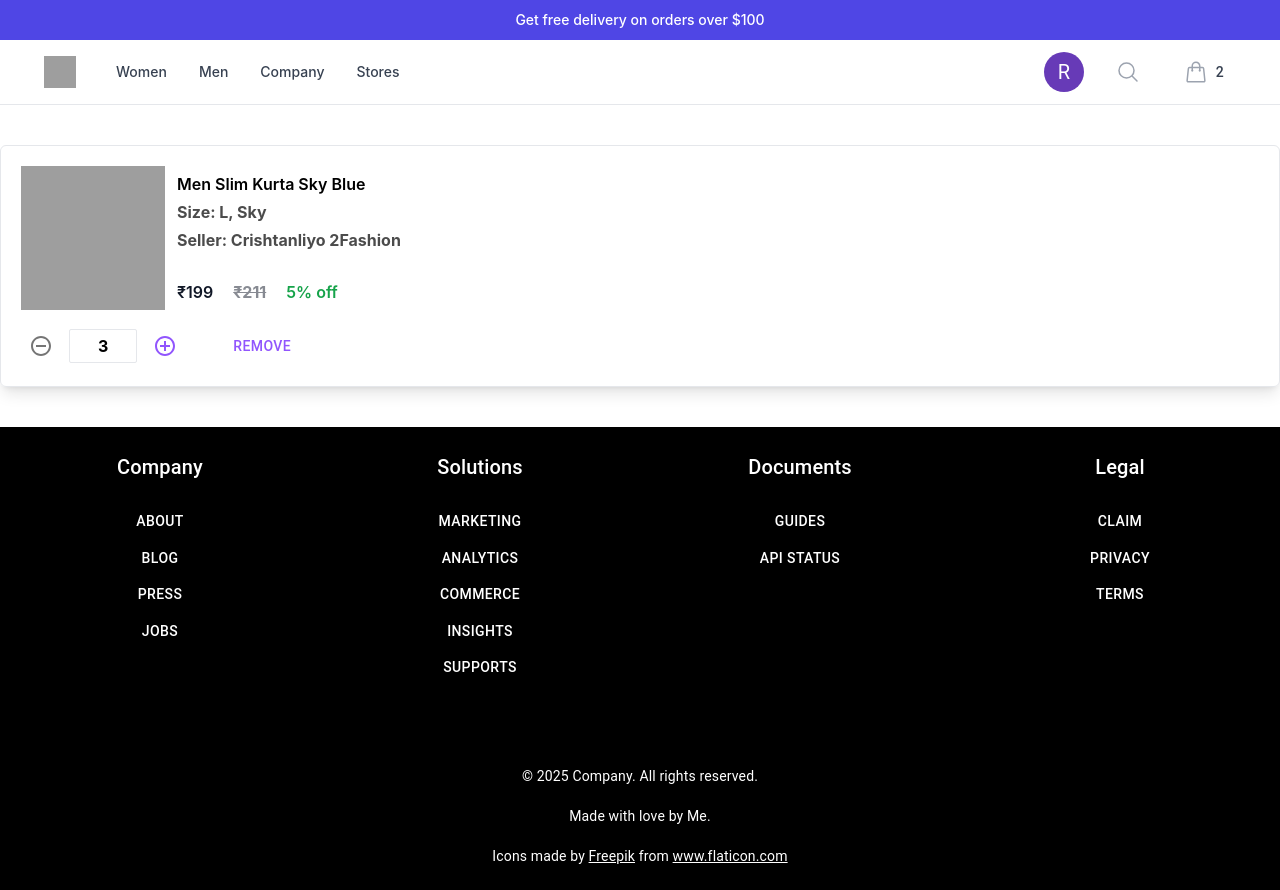
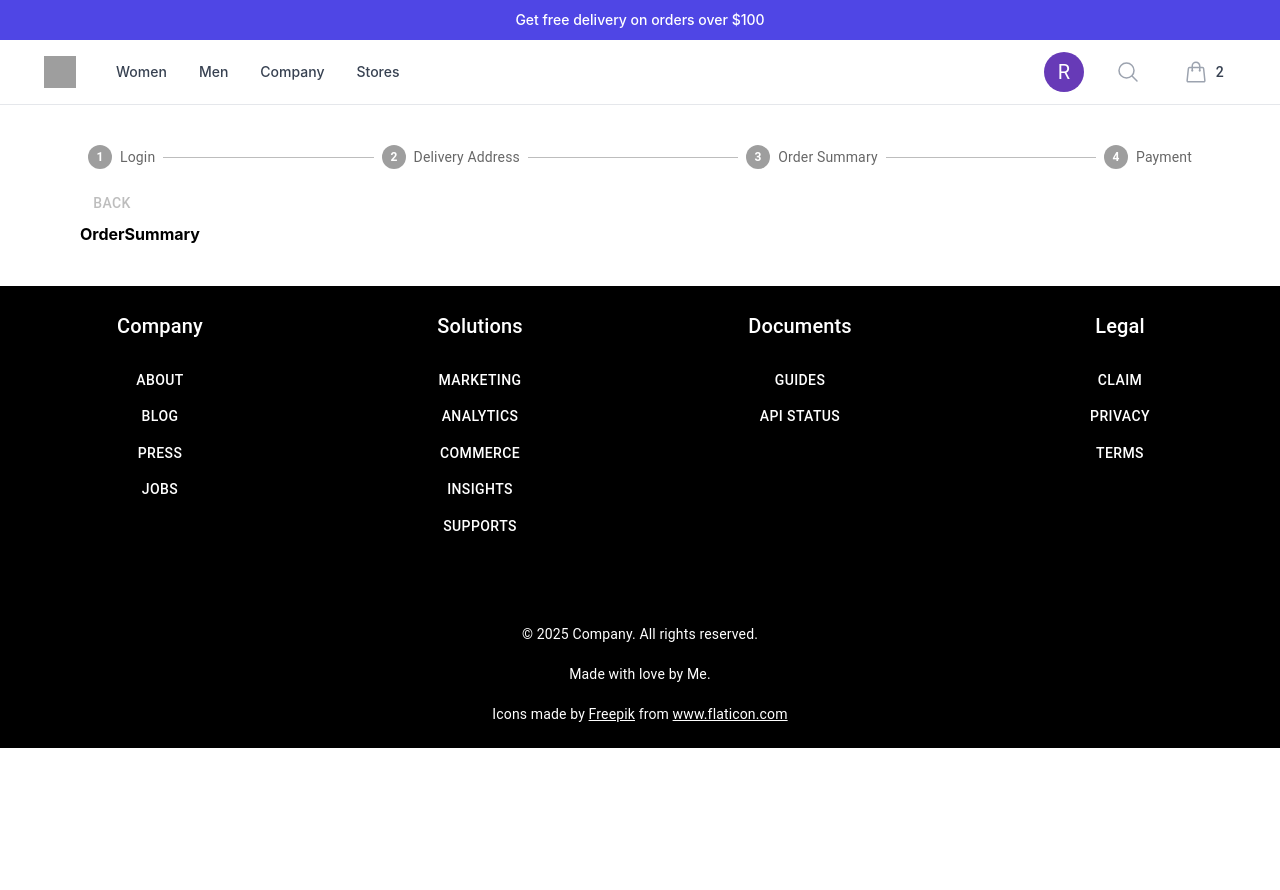
Before and after one commit to Udit063/E-commerce, a React (Create React App) app: page / in a window 1280 px wide. After the commit the page ends 800 px from the top, so only its background shows below. Built offline with nearby package versions, Linux system fonts and the light colour scheme; grey boxes are pictures that could not be loaded.

Commit message:
added the checkout and cart basic layout

```diff
--- a/src/App.js
+++ b/src/App.js
@@ -1,5 +1,6 @@
 import "./App.css";
 import Cart from "./customer/components/Cart/Cart";
+import {Checkout} from "./customer/components/Checkout/Checkout";
 import Footer from "./customer/components/Footer/Footer";
 import Navigation from "./customer/components/navigation/Navigation";
 import HomePage from "./customer/components/pages/HomePage/HomePage";
@@ -14,7 +15,8 @@ function App() {
         {/* <HomePage /> */}
         {/* <Product /> */}
         {/* <ProductDetails /> */}
-        <Cart />
+        {/* <Cart /> */}
+        <Checkout />
       </div>
       <Footer />
     </div>
--- a/src/customer/components/Cart/Cart.jsx
+++ b/src/customer/components/Cart/Cart.jsx
@@ -1,10 +1,45 @@
-import React from "react";
+import { Button } from "@mui/material";
 import { CartItem } from "./CartItem";
 
 const Cart = () => {
   return (
     <div>
-      <CartItem />
+      <div className="lg:grid grid-cols-3 lg:px-16 relative">
+        <div className="col-span-2">
+          <CartItem />
+        </div>
+        <div className="px-5 sticky top-0 h-[100vh] mt-5 lg:mt-0">
+          <div className="border">
+            <p className="uppercase font-bold opacity-60 pb-4">Price details</p>
+            <hr />
+            <div className="space-y-3 font-semibold mb-10">
+              <div className="flex justify-between pt-3 text-black">
+                <span>Price</span>
+                <span>₹4697</span>
+              </div>
+              <div className="flex justify-between pt-3 text-black">
+                <span>Discount</span>
+                <span className="text-green-600">-₹697</span>
+              </div>
+              <div className="flex justify-between pt-3 text-black">
+                <span>Delivery Charge</span>
+                <span className="text-green-600">Free</span>
+              </div>
+              <div className="flex justify-between pt-3 text-black">
+                <span>Total Amount</span>
+                <span className="text-green-600">₹4697</span>
+              </div>
+            </div>
+            <Button
+              variant="contained"
+              className="w-full mt-5"
+              sx={{ px: "2.5rem", py: "0.7rem", bgcolor: "#9155fd" }}
+            >
+              Checkout
+            </Button>
+          </div>
+        </div>
+      </div>
     </div>
   );
 };
--- /dev/null
+++ b/src/customer/components/Checkout/Checkout.jsx
@@ -0,0 +1,68 @@
+import * as React from "react";
+import Box from "@mui/material/Box";
+import Stepper from "@mui/material/Stepper";
+import Step from "@mui/material/Step";
+import StepLabel from "@mui/material/StepLabel";
+import Button from "@mui/material/Button";
+import Typography from "@mui/material/Typography";
+import { useLocation } from "react-router-dom";
+import DeliveryAddressForm from "./DeliveryAddressForm";
+import OrderSummary from "./OrderSummary";
+
+const steps = ["Login", "Delivery Address", "Order Summary", "Payment"];
+
+export const Checkout = () => {
+  const [activeStep, setActiveStep] = React.useState(0);
+  const location = useLocation();
+  const querySearch = new URLSearchParams(location.search);
+
+  const step = querySearch.get("step");
+
+  const handleNext = () => {
+    setActiveStep((prevActiveStep) => prevActiveStep + 1);
+  };
+
+  const handleBack = () => {
+    setActiveStep((prevActiveStep) => prevActiveStep - 1);
+  };
+
+  return (
+    <div className="px-10 lg:px-20">
+      <Box sx={{ width: "100%" }}>
+        <Stepper activeStep={step}>
+          {steps.map((label, index) => {
+            const stepProps = {};
+            const labelProps = {};
+            return (
+              <Step key={label} {...stepProps}>
+                <StepLabel {...labelProps}>{label}</StepLabel>
+              </Step>
+            );
+          })}
+        </Stepper>
+        {activeStep === steps.length ? (
+          <React.Fragment>
+            <Typography sx={{ mt: 2, mb: 1 }}>
+              All steps completed - you&apos;re finished
+            </Typography>
+          </React.Fragment>
+        ) : (
+          <React.Fragment>
+            <Box sx={{ display: "flex", flexDirection: "row", pt: 2 }}>
+              <Button
+                color="inherit"
+                disabled={activeStep === 0}
+                onClick={handleBack}
+                sx={{ mr: 1 }}
+              >
+                Back
+              </Button>
+            </Box>
+
+            <div>{step == 2 ? <DeliveryAddressForm /> : <OrderSummary />}</div>
+          </React.Fragment>
+        )}
+      </Box>
+    </div>
+  );
+};
--- /dev/null
+++ b/src/customer/components/Checkout/DeliveryAddressForm.jsx
@@ -0,0 +1,16 @@
+import { Grid } from "@mui/material";
+import React from "react";
+
+const DeliveryAddressForm = () => {
+  return (
+    <div>
+      <Grid container spacing={4}>
+        <Grid className="border rounded-e-md shadow-md h-[30.5rem] overflow-y-scroll">
+          <div className="px-5 py-7 border-b cursor-pointer"></div>
+        </Grid>
+      </Grid>
+    </div>
+  );
+};
+
+export default DeliveryAddressForm;
--- /dev/null
+++ b/src/customer/components/Checkout/OrderSummary.jsx
@@ -0,0 +1,7 @@
+import React from "react";
+
+const OrderSummary = () => {
+  return <div>OrderSummary</div>;
+};
+
+export default OrderSummary;
```
